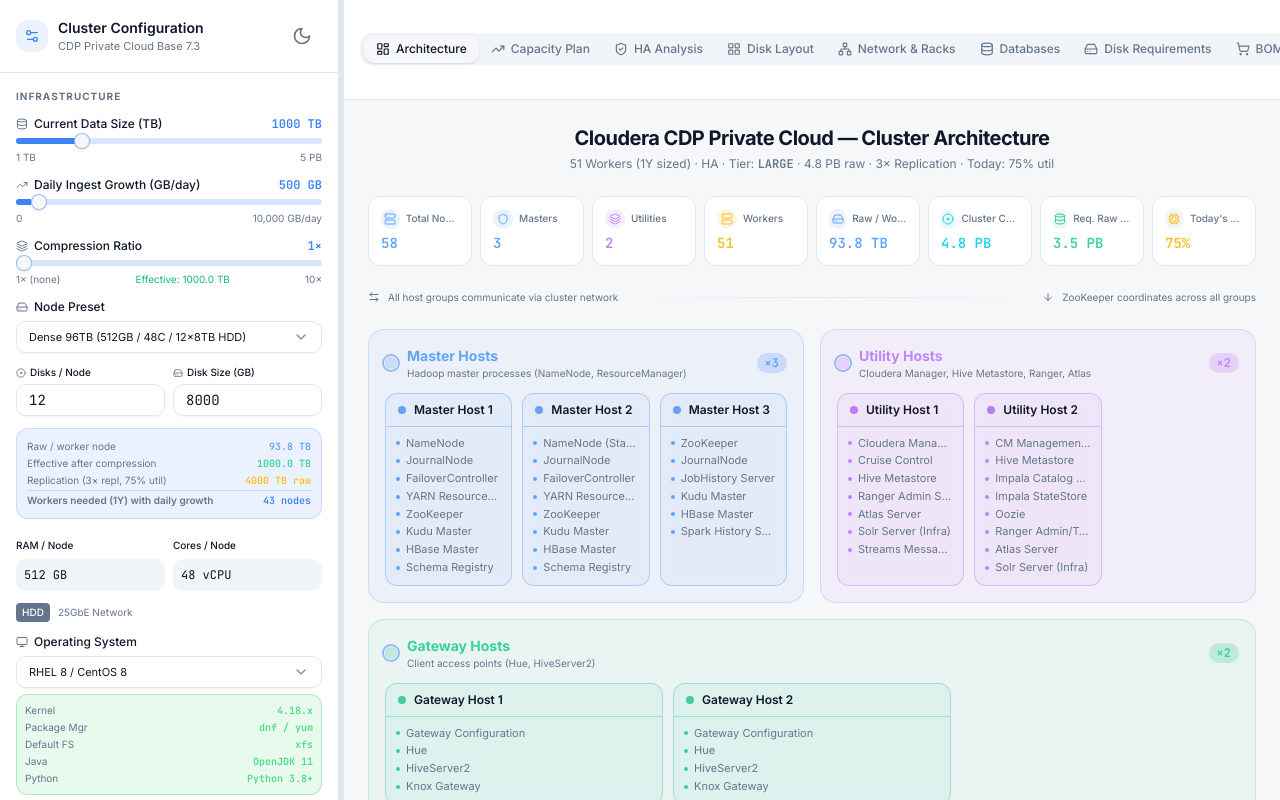
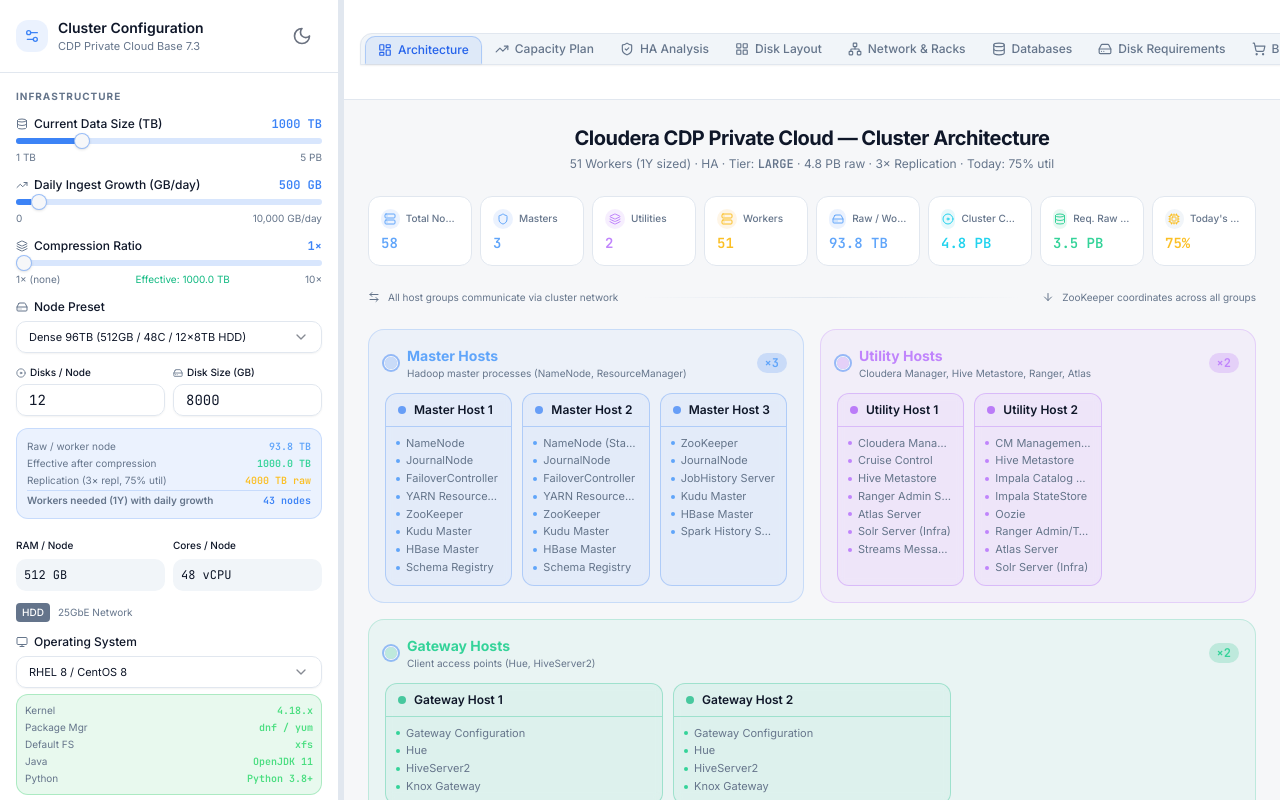
Before and after one commit to vikassri/cloudera-architecture, a React (Vite) app: page / in a window 1280 px wide. Built offline with nearby package versions, Linux system fonts and the light colour scheme.

Commit message:
updated the color of tabs

```diff
--- a/src/components/ui/tabs.jsx
+++ b/src/components/ui/tabs.jsx
@@ -9,7 +9,7 @@
   <TabsPrimitive.List
     ref={ref}
     className={cn(
-      "inline-flex h-9 items-center justify-center rounded-lg bg-muted p-1 text-muted-foreground",
+      "inline-flex h-9 items-center justify-center rounded-t-lg border border-border bg-muted/80 p-1 text-muted-foreground shadow-sm",
       className
     )}
     {...props} />
@@ -20,7 +20,7 @@
   <TabsPrimitive.Trigger
     ref={ref}
     className={cn(
-      "inline-flex items-center justify-center whitespace-nowrap rounded-md px-3 py-1 text-sm font-medium ring-offset-background transition-all focus-visible:outline-none focus-visible:ring-2 focus-visible:ring-ring focus-visible:ring-offset-2 disabled:pointer-events-none disabled:opacity-50 data-[state=active]:bg-background data-[state=active]:text-foreground data-[state=active]:shadow",
+      "inline-flex items-center justify-center whitespace-nowrap rounded-t-md border border-transparent px-3 py-1 text-sm font-medium ring-offset-background transition-all focus-visible:outline-none focus-visible:ring-2 focus-visible:ring-ring focus-visible:ring-offset-2 disabled:pointer-events-none disabled:opacity-50 data-[state=active]:bg-blue-500/10 data-[state=active]:text-blue-600 data-[state=active]:shadow-sm data-[state=active]:border-blue-500/30 data-[state=active]:border-b-transparent data-[state=active]:-mb-px",
       className
     )}
     {...props} />
```
